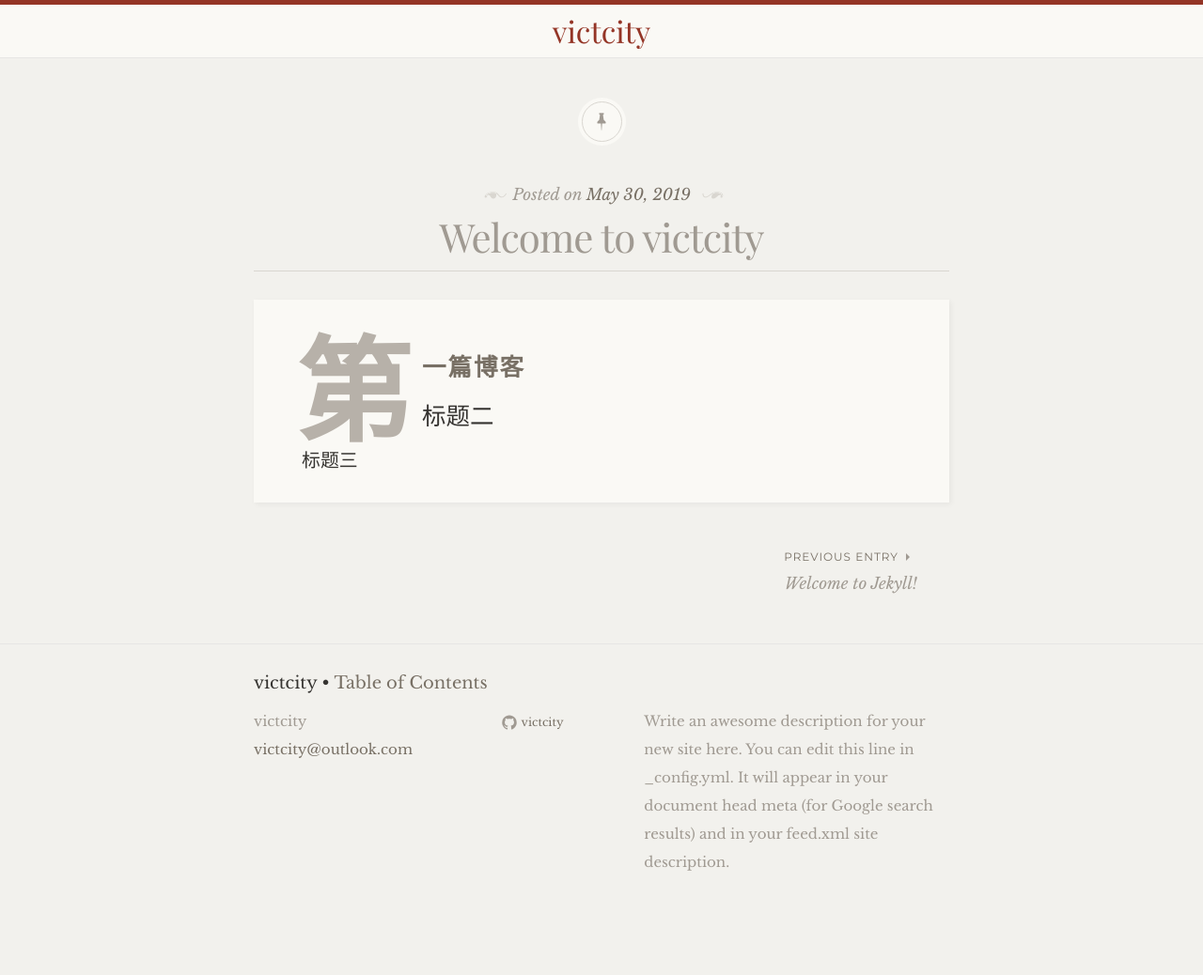
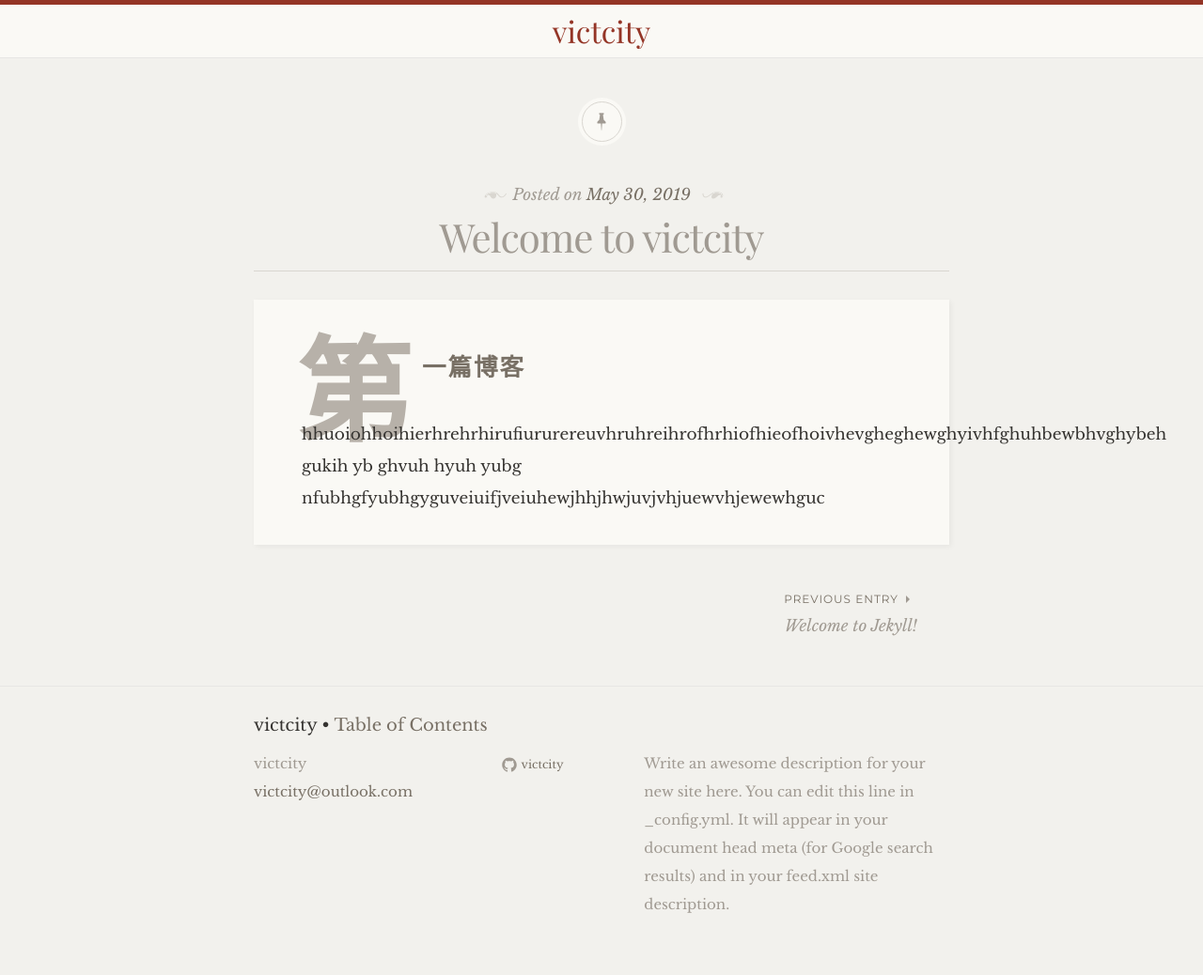
Before and after one commit to victcity/victcity.github.io, a Jekyll site: the page built from _posts/2019-05-30-first-blog.markdown, in a window 1280 px wide. Shown: the whole page at 94% size. Built offline with Jekyll 4.4.1, drawn with Linux system fonts in a browser that asks for light colours; some web fonts are replaced; before the commit the page ends 993 px from its top, so only the background shows below that.

Commit message:
Update 2019-05-30-first-blog.markdown

```diff
--- a/_posts/2019-05-30-first-blog.markdown
+++ b/_posts/2019-05-30-first-blog.markdown
@@ -5,7 +5,4 @@ date: 2019-05-30 20:46:00 +0800
 ---
 
 # 第一篇博客
-
-## 标题二
-
-### 标题三
+hhuoiohhoihierhrehrhirufiururereuvhruhreihrofhrhiofhieofhoivhevgheghewghyivhfghuhbewbhvghybeh gukih yb ghvuh hyuh yubg nfubhgfyubhgyguveiuifjveiuhewjhhjhwjuvjvhjuewvhjewewhguc
```
